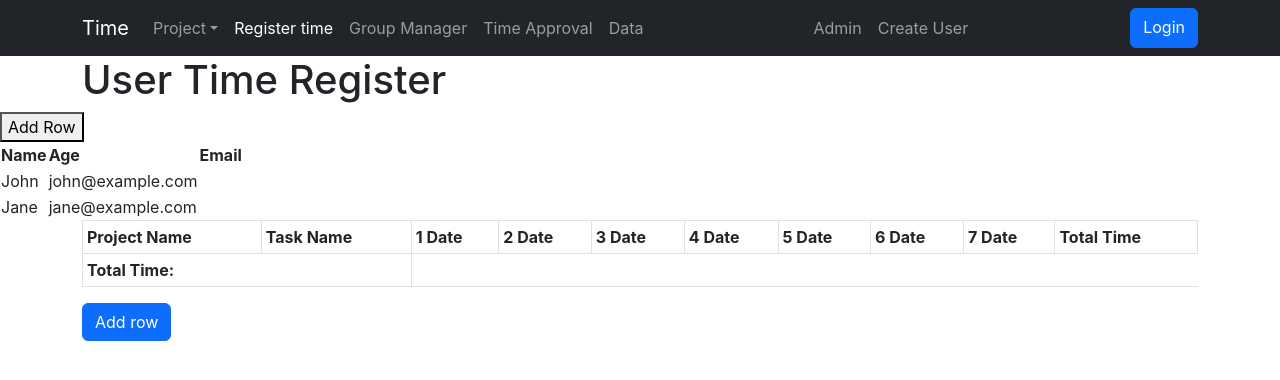
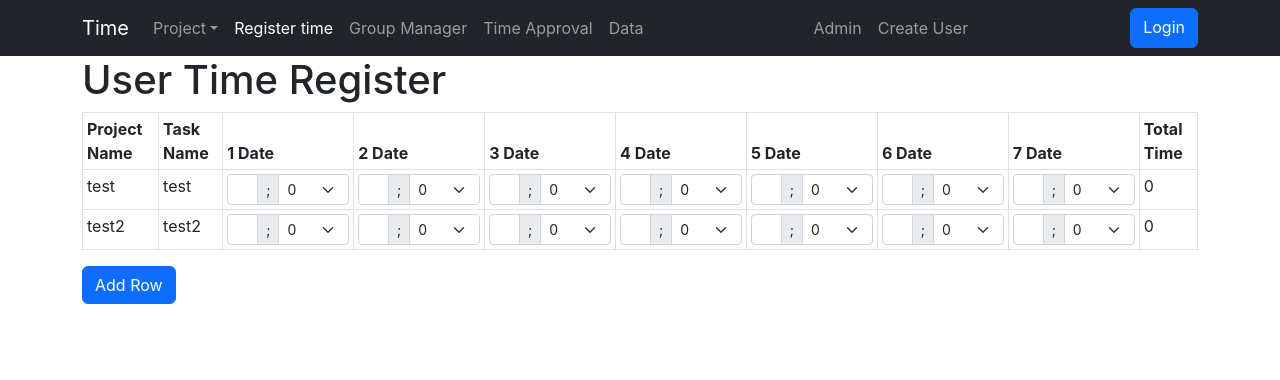
Before and after one commit to Gruppe-106/Time-reporting-and-accounting-system, a React (Create React App) app in the folder src/client/: page /user-register in a window 1280 px wide. Shown: the top 380 px of the page. Built offline with nearby package versions, Linux system fonts and the light colour scheme.

Commit message:
Work add row

```diff
--- a/src/client/src/pages/timeRegister/componentsTime/com.tsx
+++ b/src/client/src/pages/timeRegister/componentsTime/com.tsx
@@ -1,53 +1,25 @@
+import React, { Component } from 'react';
 import {Container, Table, Form, InputGroup, Button} from "react-bootstrap";
-import React, {Component} from "react";
 
-interface TimeTable{
-    bTableRows:TimeTableBRow[]
-}
-
-interface TimeTableBRow{
+interface TimeSheetData {
     projectName:string
     taskName:string
 }
 
-class TimeTableRegister extends Component<TimeTable> {
-    bTableRows:TimeTableBRow[]
-    constructor(props:TimeTable) {
-        super(props);
+interface Props {}
 
-        this.bTableRows = props.bTableRows;
+interface TimeSheetState {
+  data: TimeSheetData[];
 }
 
-    private generateTable():JSX.Element {
+class TableRow extends Component<{ data: TimeSheetData }> {
+    render() {
+        const { data } = this.props;
         let arr = ['1', '2', '3', '4', '5', '6', '7'];
         return (
-            <>
-            <Form>
-                <Table bordered hover size="sm">
-                <thead>
             <tr>
-                    <th>Project Name</th>
-                    <th>Task Name</th>
-                    {arr.map((num) => (<th>{num} Date</th>))}
-                    <th>Total Time</th>
-                </tr>
-                </thead>
-                <tbody>
-                <tr><th colSpan={2}>Total Time:</th></tr>
-                </tbody>
-                </Table>
-                <Button variant="primary" type="button" onClick={() => this.generateTableRow()}>Add row</Button>
-            </Form>
-            </>
-        )
-    }
-
-    private generateTableRow():JSX.Element[] {
-        return this.bTableRows.map((row) =>{
-            let arr = ['1', '2', '3', '4', '5', '6', '7'];
-            return (<tr>
-                        <td>{row.projectName}</td>
-                        <td>{row.taskName}</td>
+                <td>{data.projectName}</td>
+                        <td>{data.taskName}</td>
                         {arr.map(
                         (num) => (
                         <td><InputGroup size="sm">
@@ -61,26 +33,48 @@ class TimeTableRegister extends Component<TimeTable> {
                             </Form.Select>
                         </InputGroup></td>))}
                         <td>0</td> {/* Total time */}
-                    </tr>)
-        })
-    }
-
-    render() {
-        return(
-            <Container>
-                {this.generateTable()}
-            </Container>
+            </tr>
         )
     }
 }
 
-export default TimeTableRegister
+class Tablee extends Component<Props, TimeSheetState> {
+  constructor(props: Props) {
+    super(props);
 
+    this.state = {
+      data: [
+        {projectName: "test", taskName: "test"},
+        {projectName: "test2", taskName: "test2"},
+      ],
+    };
 
-/*
+    this.addRow = this.addRow.bind(this);
+  }
+
+  addRow() {
+    const { data } = this.state;
+
+    this.setState({
+      data: [
+        ...data,
+        { projectName: "New project", taskName: "New task" },
+      ],
+    });
+  }
+
+  renderRows() {
+    const { data } = this.state;
+
+    return data.map((item, index) => (
+      <TableRow key={index} data={item} />
+    ));
+  }
+
+  render() {
     let arr = ['1', '2', '3', '4', '5', '6', '7'];
-
-<Form>
+    return (
+      <Container>
         <Table bordered hover size="sm">
             <thead>
                 <tr>
@@ -91,25 +85,13 @@ let arr = ['1', '2', '3', '4', '5', '6', '7'];
                 </tr>
             </thead>
             <tbody>
-                <tr>
-                <td>ExampleProject</td>
-                <td>ExampleTask</td>
-                {arr.map(
-                (num) => (
-                <td><InputGroup size="sm">
-                    <Form.Control type="number" placeholder="0" />
-                    <InputGroup.Text id={`basic-addon-${num}`}>;</InputGroup.Text>
-                    <Form.Select>
-                        <option value="0">0</option>
-                        <option value="15">15</option>
-                        <option value="30">30</option>
-                        <option value="45">45</option>
-                    </Form.Select>
-                </InputGroup></td>))}
-                <td>0</td>
-                </tr>
-                <tr><th colSpan={2}>Total Time:</th></tr>
+                {this.renderRows()}
             </tbody>
         </Table>
-                <Button variant="primary" type="button" onClick={() => this.generateTableRow()}>Add row</Button>
-            </Form> */
+        <Button variant="primary" type="button" onClick={() => this.addRow()}>Add Row</Button>
+      </Container>
+    );
+  }
+}
+
+export default Tablee
--- a/src/client/src/pages/timeRegister/componentsTime/com2.tsx
+++ /dev/null
@@ -1,81 +0,0 @@
-import React, { Component } from 'react';
-
-interface Person {
-  name: string;
-  email: string;
-}
-
-interface Props {}
-
-interface State {
-  data: Person[];
-}
-
-class TableRow extends Component<{ data: Person }> {
-  render() {
-    const { data } = this.props;
-
-    return (
-      <tr>
-        <td>{data.name}</td>
-        <td>{data.email}</td>
-      </tr>
-    );
-  }
-}
-
-class Table extends Component<Props, State> {
-  constructor(props: Props) {
-    super(props);
-
-    this.state = {
-      data: [
-        { name: 'John', email: 'john@example.com' },
-        { name: 'Jane', email: 'jane@example.com' },
-      ],
-    };
-
-    this.addRow = this.addRow.bind(this);
-  }
-
-  addRow() {
-    const { data } = this.state;
-
-    this.setState({
-      data: [
-        ...data,
-        { name: 'New Person', email: '' },
-      ],
-    });
-  }
-
-  renderRows() {
-    const { data } = this.state;
-
-    return data.map((item, index) => (
-      <TableRow key={index} data={item} />
-    ));
-  }
-
-  render() {
-    return (
-      <div>
-        <button onClick={this.addRow}>Add Row</button>
-        <table>
-          <thead>
-            <tr>
-              <th>Name</th>
-              <th>Age</th>
-              <th>Email</th>
-            </tr>
-          </thead>
-          <tbody>
-            {this.renderRows()}
-          </tbody>
-        </table>
-      </div>
-    );
-  }
-}
-
-export default Table
--- a/src/client/src/pages/timeRegister/userTimeRegister.tsx
+++ b/src/client/src/pages/timeRegister/userTimeRegister.tsx
@@ -7,8 +7,7 @@ import React, {Component} from "react";
 //import ReactDOM from "react-dom/client";
 import BaseNavBar from "../../components/navBar";
 import {Container} from "react-bootstrap";
-import TimeTableRegister from "./componentsTime/com";
-import Table from "./componentsTime/com2";
+import Tablee from "./componentsTime/com";
 
 class UserTimeRegister extends Component<any>{
 /*    constructor(props:any) {
@@ -22,8 +21,7 @@ class UserTimeRegister extends Component<any>{
                 <Container>
                     <h1>User Time Register</h1>
                 </Container>
-                <Table/>
-                <TimeTableRegister bTableRows={[{projectName:"Test", taskName:"Test"}]}/>
+                <Tablee/>
             </>
         );
     }
```
Lines whose indentation alone changed are shown as unchanged.
